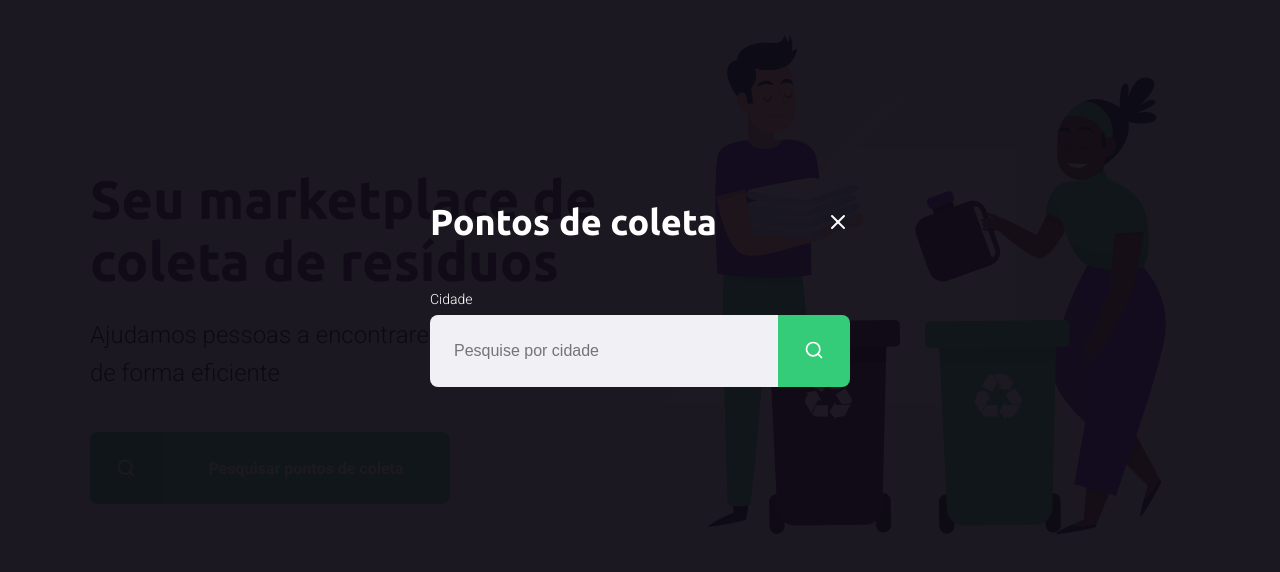
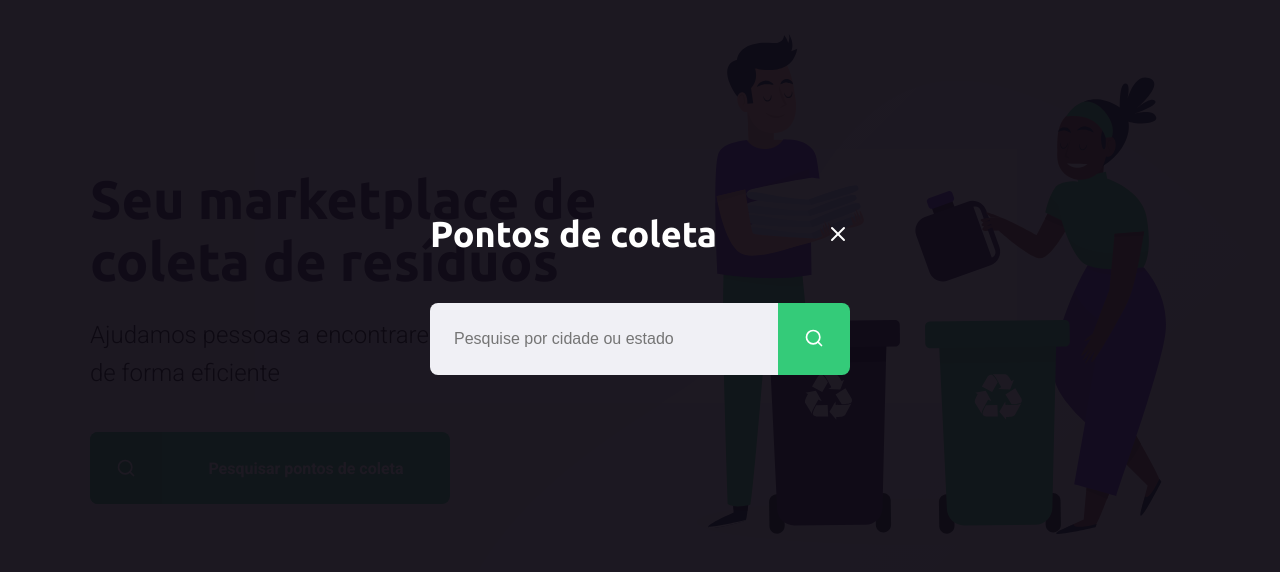
Before and after one commit to richardspacheco/nlw-1, a website: page src/views/index.html in a window 1280 px wide. Both pictures are taken after a click on the link "Pesquisar pontos de coleta". Shown: the part 106-678 px from the top of the page. Drawn offline with nearby package versions, Linux system fonts and the light colour scheme; files that its build step writes are made by us from their sources.

Commit message:
feat: include search by state

```diff
--- a/public/styles/modal.css
+++ b/public/styles/modal.css
@@ -40,13 +40,6 @@
     line-height: 42px;
 }
 
-#modal form label {
-    font-size: 14px;
-    line-height: 16px;
-    display: block;
-    margin-bottom: 8px;
-}
-
 #modal form .field {
     display: flex;
 }
--- a/src/server.js
+++ b/src/server.js
@@ -62,7 +62,7 @@ server.get('/search', (req, res) => {
     if (search === '') {
         sql = `SELECT * FROM places`
     } else {
-        sql = `SELECT * FROM places WHERE city LIKE '%${search}%'`
+        sql = `SELECT * FROM places WHERE city OR state LIKE '%${search}%'`
     }
 
     db.all(sql, function (err, rows) {
--- a/src/views/partials/modal.html
+++ b/src/views/partials/modal.html
@@ -7,9 +7,8 @@
             </a>
         </header>
         <form action="/search">
-            <label for="search">Cidade</label>
             <div class="search field">
-                <input type="text" name="search" placeholder="Pesquise por cidade">
+                <input type="text" name="search" placeholder="Pesquise por cidade ou estado">
                 <button>
                     <img src="/assets/search.svg" alt="Buscar">
                 </button>
```
